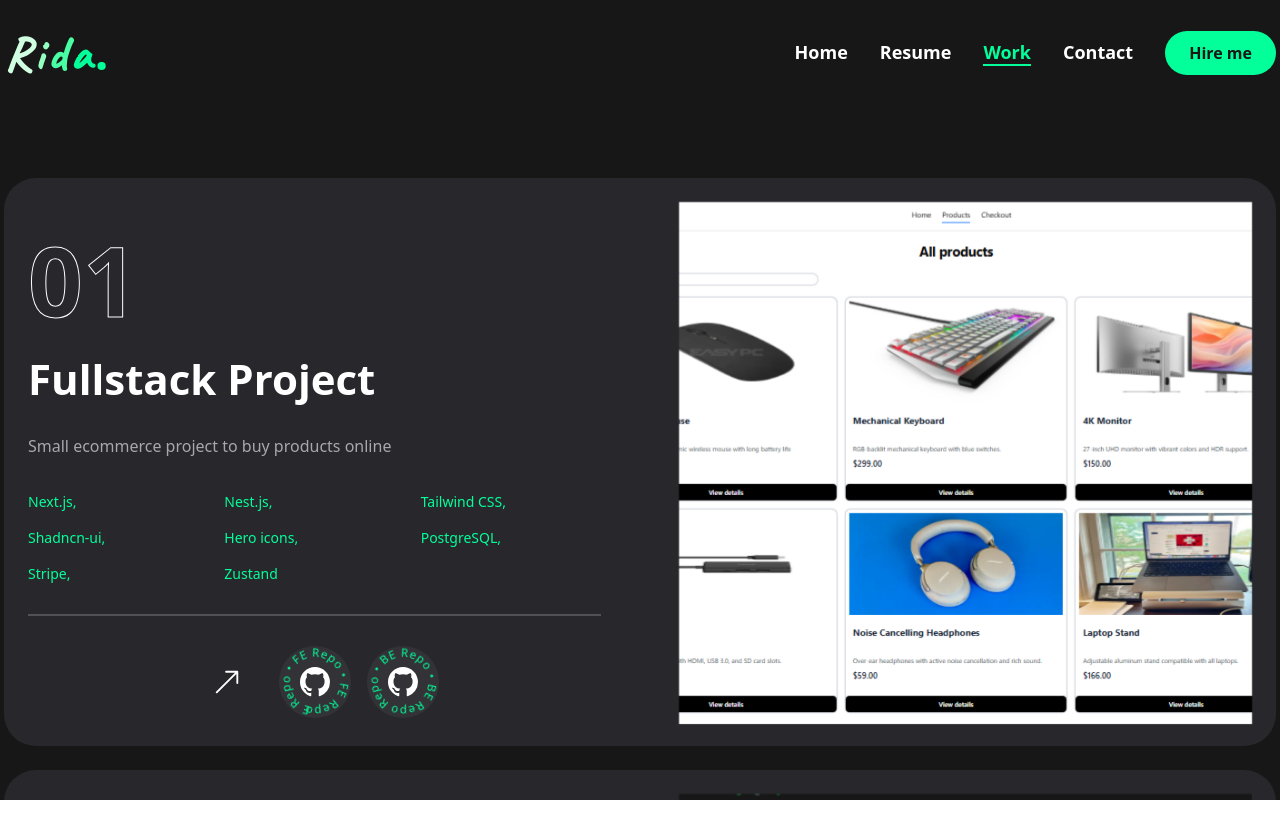
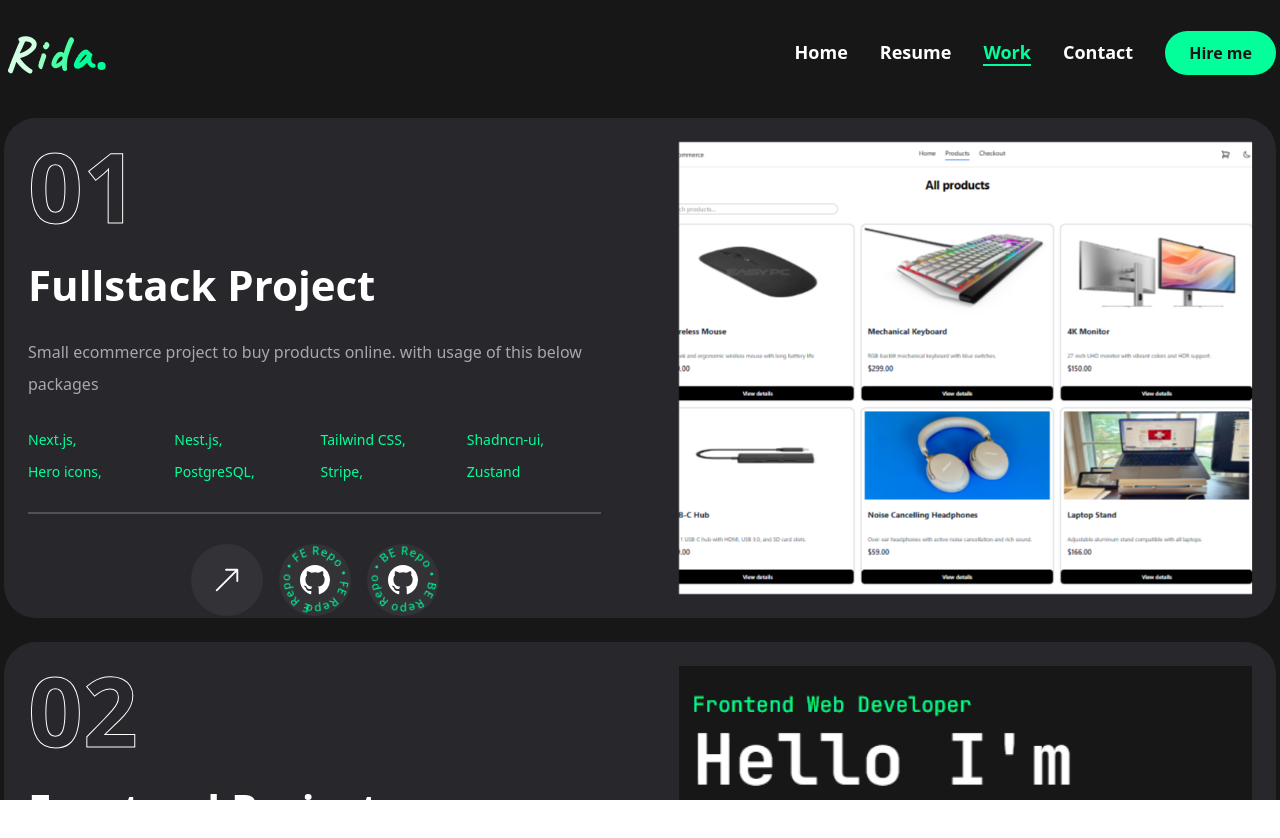
Before and after one commit to mohammadrida990/rida-portfolio, a Next.js app: page /work in a window 1280 px wide. Shown: the top 838 px of the page. Built offline with nearby package versions, Linux system fonts and the light colour scheme.

Commit message:
enhancment on work page

```diff
--- a/app/work/page.tsx
+++ b/app/work/page.tsx
@@ -11,7 +11,8 @@ const projects = [
     num: "01",
     name: "E-commerce",
     category: "fullstack",
-    description: "Small ecommerce project to buy products online",
+    description:
+      "Small ecommerce project to buy products online. with usage of this below packages",
     stack: [
       { name: "Next.js" },
       { name: "Nest.js" },
@@ -31,7 +32,8 @@ const projects = [
     num: "02",
     name: "Rida Portfolio",
     category: "frontend",
-    description: "My portfolio project that describe my resume",
+    description:
+      "My portfolio project that describe my resume. with usage of this below packages",
     stack: [
       { name: "React" },
       { name: "Next.js" },
@@ -55,12 +57,12 @@ const Work = () => {
         opacity: 1,
         transition: { delay: 2.4, duration: 0.4, ease: "easeIn" },
       }}
-      className="min-h-[80vh] flex flex-col justify-center py-12 xl:px-0"
+      className="min-h-[80vh] flex flex-col justify-center py-3 xl:px-0"
     >
       <div className="container mx-auto">
-        <div className="flex flex-col xl:flex-row xl:gap-[30px] bg-[#27272c] rounded-4xl my-6 items-center">
+        <div className="flex flex-col xl:flex-row xl:gap-[30px] bg-[#27272c] rounded-4xl items-center">
           <div className="w-full order-2 xl:order-none xl:justify-between xl:w-[50%] xl:h-[460px] flex flex-col">
-            <div className="flex flex-col gap-[30px] h-[50%] px-6">
+            <div className="flex flex-col gap-[30px] h-[50%] px-6 pb-6">
               <div className="text-8xl font-extrabold text-outline-white leading-none text-transparent">
                 {projects[0].num}
               </div>
@@ -71,7 +73,7 @@ const Work = () => {
 
               <p className="text-white/60">{projects[0].description}</p>
 
-              <ul className="gap-4 grid grid-cols-2 xl:grid-cols-3">
+              <ul className="gap-3 grid grid-cols-2 lg:grid-cols-4">
                 {projects[0].stack.map((item, index) => {
                   return (
                     <li className="text-sm text-accent" key={index}>
@@ -87,7 +89,7 @@ const Work = () => {
               <div className="flex items-center gap-4 justify-center">
                 <span>
                   <motion.div
-                    className="h-[72px] w-[72px] flex justify-center items-center"
+                    className="h-[72px] w-[72px] flex justify-center items-center bg-white/5 rounded-full"
                     whileHover={{
                       rotate: 45,
                     }}
@@ -113,9 +115,9 @@ const Work = () => {
           </div>
 
           <div className="w-full xl:w-[50%]">
-            <div className="xl:h-[520px] mb-12 ">
+            <div className="xl:h-[500px]">
               <div className="w-full">
-                <div className="h-[435px] xl:h-[570px] relative group flex justify-center items-center rounded-sm">
+                <div className="h-[435px] xl:h-[500px] relative group flex justify-center items-center rounded-sm">
                   {/* <div className="absolute top-0 bottom-0 w-full h-full z-10 bg-black/10" /> */}
                   <div className="w-full h-full relative">
                     <Image
@@ -133,7 +135,7 @@ const Work = () => {
 
         <div className="flex flex-col xl:flex-row xl:gap-[30px] bg-[#27272c] rounded-4xl my-6 items-center">
           <div className="w-full order-2 xl:order-none xl:justify-between xl:w-[50%] xl:h-[460px] flex flex-col">
-            <div className="flex flex-col gap-[30px] h-[50%] px-6">
+            <div className="flex flex-col gap-[30px] h-[50%] px-6 pb-6">
               <div className="text-8xl font-extrabold text-outline-white leading-none text-transparent">
                 {projects[1].num}
               </div>
@@ -144,7 +146,7 @@ const Work = () => {
 
               <p className="text-white/60">{projects[1].description}</p>
 
-              <ul className="gap-4 grid grid-cols-2 xl:grid-cols-3">
+              <ul className="gap-3 grid grid-cols-2 lg:grid-cols-4">
                 {projects[1].stack.map((item, index) => {
                   return (
                     <li className="text-sm text-accent" key={index}>
@@ -160,7 +162,7 @@ const Work = () => {
               <div className="flex items-center gap-4 justify-center">
                 <span>
                   <motion.div
-                    className="h-[72px] w-[72px] flex justify-center items-center"
+                    className="h-[72px] w-[72px] bg-white/5 rounded-full flex justify-center items-center"
                     whileHover={{
                       rotate: 45,
                     }}
@@ -186,9 +188,9 @@ const Work = () => {
           </div>
 
           <div className="w-full xl:w-[50%]">
-            <div className="xl:h-[520px] mb-12">
+            <div className="xl:h-[500px]">
               <div className="w-full">
-                <div className="h-[435px] xl:h-[570px] relative group flex justify-center items-center rounded-sm">
+                <div className="h-[435px] xl:h-[500px] relative group flex justify-center items-center rounded-sm">
                   {/* <div className="absolute top-0 bottom-0 w-full h-full z-10 bg-black/10" /> */}
 
                   <div className="w-full h-full relative">
```
